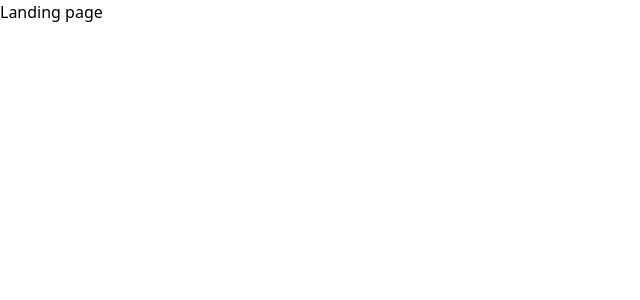
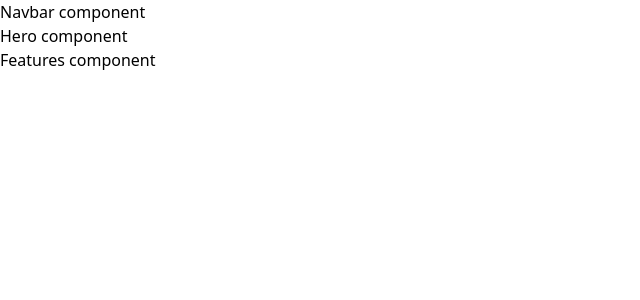
Before and after one commit to asnganje/bookswap-frontend, a React (Vite) app: page / in a window 1280 px wide. Shown: the top 300 px of the page, without its empty margins (0-640 px from the left). Built offline with nearby package versions, Linux system fonts and the light colour scheme.

Commit message:
add components to landing page

```diff
--- a/src/pages/Landing.jsx
+++ b/src/pages/Landing.jsx
@@ -1,8 +1,14 @@
+import Navbar from "../components/Navbar"
+import Hero from "../components/Hero"
+import Features from "../components/Features"
+
 const Landing = () => {
   return (
-    <div className="">
-      Landing page
-    </div>
+    <>
+      <Navbar />
+      <Hero />
+      <Features />
+    </>
   )
 }
 
```
